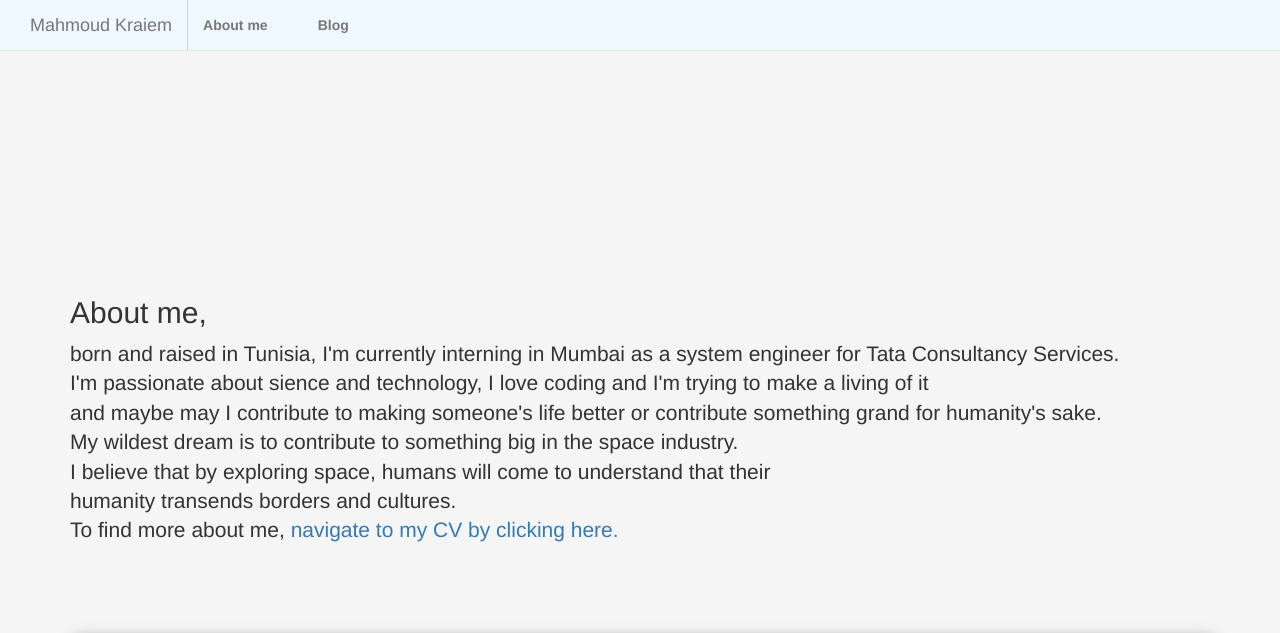
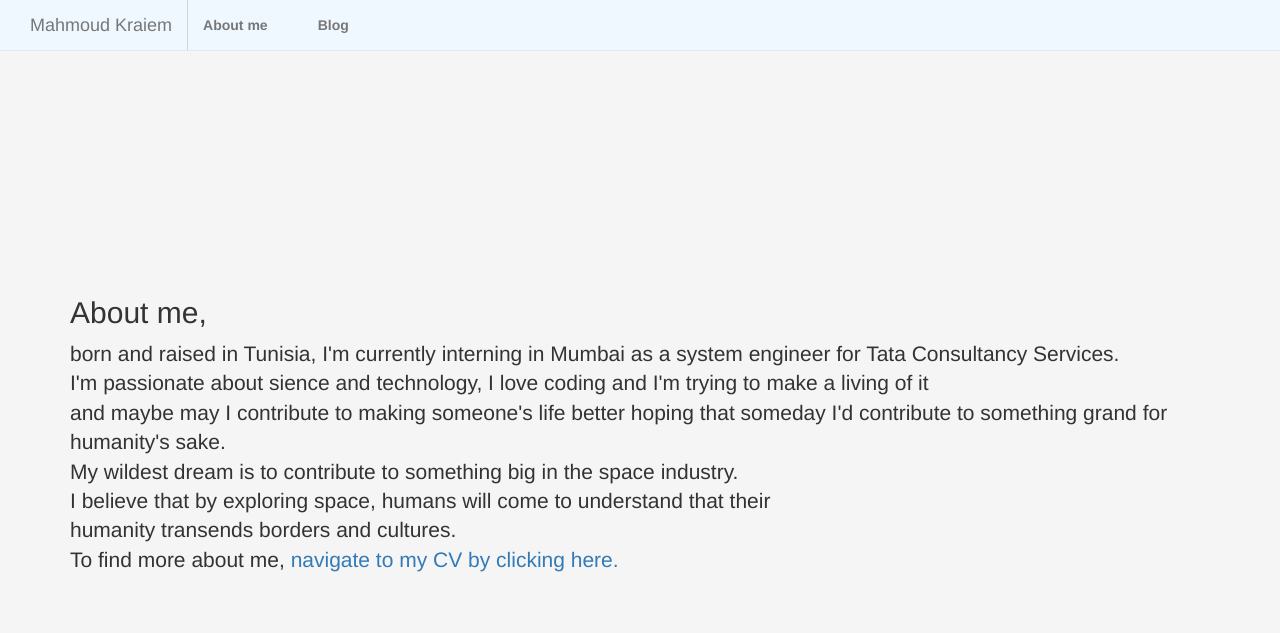
Before and after one commit to breebchi/breebchi.github.io, a Jekyll site: the page built from about/index.html, in a window 1280 px wide and 900 px high, cut to the strip 0-633 px from the top of the window. Built offline with Jekyll 4.4.1, drawn with Linux system fonts in a browser that asks for light colours; nearby versions of some CDN libraries.

Commit message:
Update index.html

```diff
--- a/about/index.html
+++ b/about/index.html
@@ -8,7 +8,7 @@ title: About Mahmoud Kraiem
 				<h2>About me,</h2>
 				<p>born and raised in Tunisia, I'm currently interning in Mumbai as a system engineer for Tata Consultancy Services.<br>
 				I'm passionate about sience and technology, I love coding and I'm trying to make a living of it<br>
-				and maybe may I contribute to making someone's life better or contribute something grand for humanity's sake.<br>
+				and maybe may I contribute to making someone's life better hoping that someday I'd contribute to something grand for humanity's sake.<br>
 				My wildest dream is to contribute to something big in the space industry.<br>
 				I believe that by exploring space, humans will come to understand that their<br>
 				humanity transends borders and cultures.<br>
```
